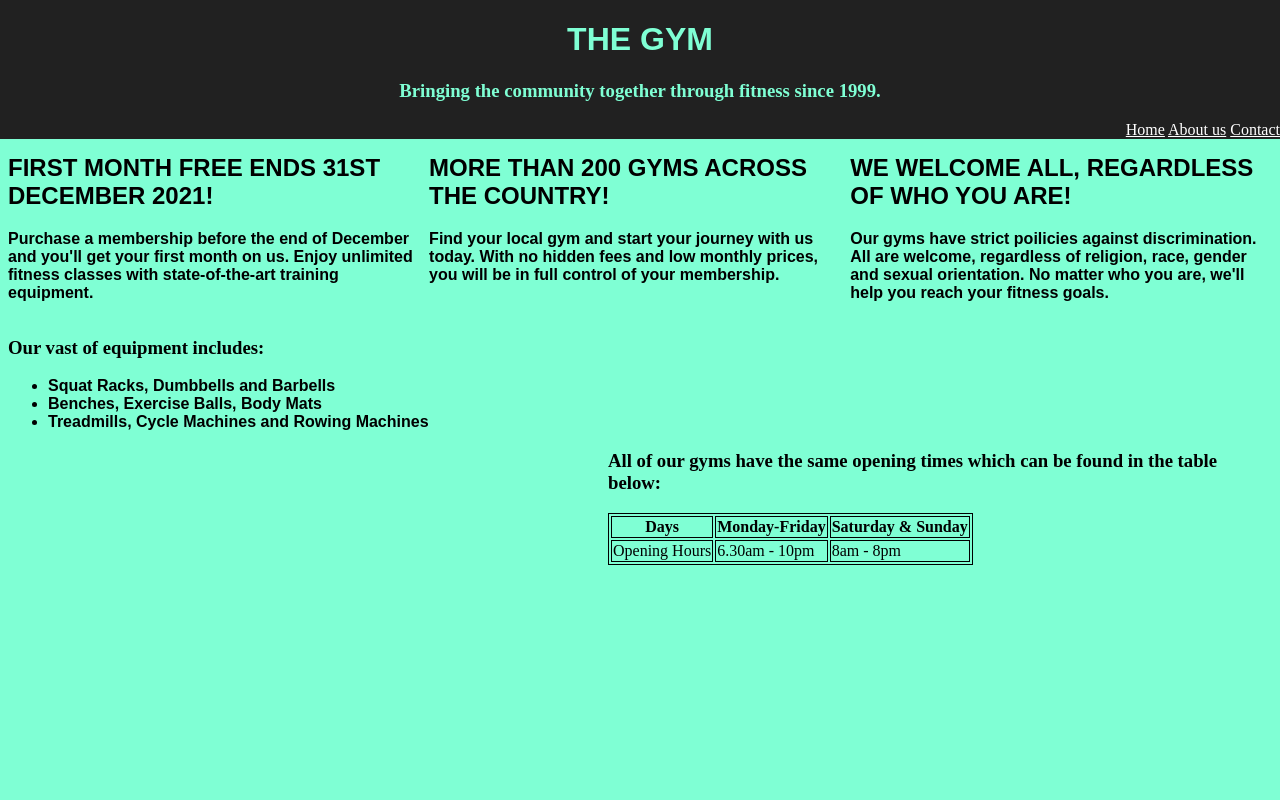
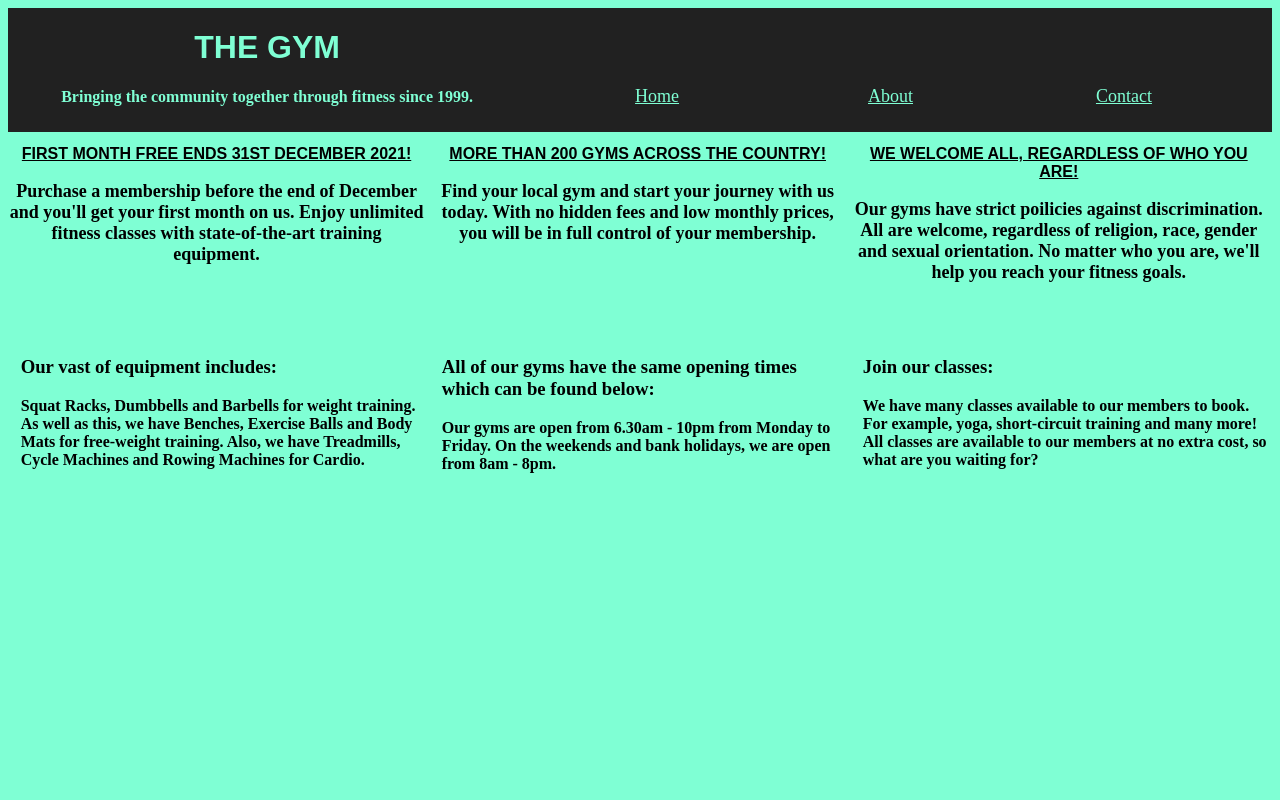
Before and after one commit to Mohamed-Hagabdalla/Portfolio-One, a plain HTML site: page index.html in a window 1280 px wide. Shown: the top 800 px of the page. Drawn offline with Linux system fonts and the light colour scheme.

Commit message:
changed the styling for the home section

```diff
--- a/assets/css/style.css
+++ b/assets/css/style.css
@@ -1,38 +1,74 @@
-.top-header {
+.row {
+    width: 100%;
+    display: block;
+    position:relative;
+    border: 0px solid black;
+}
+
+
+.column_4 {
+    width: 33%;
+    display: inline-block;
+    position:relative;
+    border: 0px solid blue;
     text-align: center;
-    position: absolute;
-    right: 0px;
-    left: 0px;
-    top: 0px;
-    min-height: 50px;
-    z-index: 110;
+    vertical-align: top;
+}
+
+.column_4 p {
+    font-weight: 700;
+    font-size: large;
+}
+
+.column_5 {
+    width: 41%;
+    display: inline-block;
+    position:relative;
+    border: 0px solid blue;
+    text-align: center;
+}
+
+.column_5 h1{
+    font-size: xx-large;
+}
+
+.column_5 h3{
+    font-size: medium;
+}
+
+
+.column_7 {
+    width: 58%;
+    display: inline-block;
+    position:relative;
+    border: 0px solid green;
+}
+
+
+.menu_option  {
+    width: 28%;
+    display: inline-block;
+    position: relative;
+    border: 0px solid red;
+    margin-left: 3.3%;
+    text-align: center;
+    margin-bottom: 25px;
+    margin-top: 10px;
+}
+
+.menu_option a{
+    font-size: large;
+    color: aquamarine;
+}
+
+.header {
     background-color: rgb(33, 33, 33);
     color: aquamarine;
 }
 
-p {
-    font-family: Arial, Helvetica, sans-serif;
-    font-style: normal;
-    font-weight: 700;
-}
-
-.inline {
-    vertical-align: top;
-    display: inline-block;
-    width: 33%;
-}
-
-a {
-    color: white;
-    text-decoration-line: underline;
-}
-
-a:hover {
-    color: aquamarine;
-}
-
-nav {
-    float: right;
+.about_content h2{
+    font-size: medium;
+    text-decoration: underline;
 }
 
 h1 , h2 {
@@ -57,9 +93,22 @@ table, th, td {
 }
 
 .info {
+    display: inline-block;
+    width: 32%;
+    vertical-align: top;
+    margin-left: 1%;
+}
+
+.info p {
+    font-weight: 600;
+}
+
+
+.table_heading {
     margin-left: 600px;
-    width: 50%;
+    margin-bottom: 400px;
 }
+
 .about-us {
     text-align: center;
     position: absolute;
@@ -83,32 +132,35 @@ footer {
     margin-top: 450px;
 }
 
-@media (min-width: 480px) {
-    body {
-        font-size: 1rem;
+@media only screen and (min-width: 320px) and (max-width: 480px) {
+    .column_5 {
+      width: 100%;
+    }
+    .column_7 {
+        width: 100%;
+    }
+    .column_4 {
+        width: 48%;
+        margin-left: 0.6%;
     }
 }
 
-@media (min-width: 768px) {
-    body {
-        font-size: 1rem;
+
+@media only screen and (min-width: 481px) and (max-width: 768px) {
+    .column_5 {
+      width: 40%;
     }
+    .menu{
+        vertical-align: top;
+        margin-top: 47px;
+    }
+    .column_4 {
+        width: 32%;
+        margin-left: 0.6%;
+    }
+
+    .about_content h2{
+        font-size: xx-large;
+    }
+
 }
-
-@media (min-width: 1024px) {
-    body {
-        font-size: 1rem;
-    }
-}
-
-@media (min-width: 1200px) {
-    body {
-        font-size: 1rem;
-    }
-}
-
-@media (min-width: 1201px) {
-    body {
-        font-size: 1rem;
-    }
-}
--- a/index.html
+++ b/index.html
@@ -8,64 +8,58 @@
     <title>The Gym</title>
 </head>
 <body style="background-color: aquamarine;">
-        <div id="home">
-            <header class="top-header">
-                <h1>The Gym</h1>
-                <h3>Bringing the community together through fitness since 1999.</h3>
-                <nav>
-                    <a href="#home">Home</a>
-                    <a href="#about-us">About us</a>
-                    <a href="#contact">Contact</a>
-                </nav>
-            </header>
+    <div class="row header" id="home">
+        <div class="column_5">
+            <h1>The Gym</h1>
+            <h3>Bringing the community together through fitness since 1999.</h3>
         </div>
+        <div class="column_7 menu">
+            <div class="menu_option">
+                <a href="#Home">Home</a>
+            </div>
+            <div class="menu_option">
+                <a href="#About-us">About</a>
+            </div>
+            <div class="menu_option">
+                <a href="#Contact">Contact</a>
+            </div>
+        </div>
+
+   </div>
+    <div class="row">
+       <div class="column_4 about_content">
+        <h2>First month free ends 31st December 2021!</h2>
+        <p>Purchase a membership before the end of December and you'll get your first month on us. Enjoy unlimited fitness classes with state-of-the-art training equipment.</p>
+
+    </div>
+       <div class="column_4 about_content">
+        <h2>More than 200 gyms across the country!</h2>
+        <p>Find your local gym and start your journey with us today. With no hidden fees and low monthly prices, you will be in full control of your membership.</p>
+
+    </div>
+
+    <div class="column_4 about_content">
+        <h2>We Welcome All, regardless of who you are!</h2>
+        <p>Our gyms have strict poilicies against discrimination. All are welcome, regardless of religion, race, gender and sexual orientation. No matter who you are, we'll help you reach your fitness goals.</p>
+       </div>
+   </div>
             <br>
             <br>
-            <br>
-            <br>
-            <br>
-            <br>
-            <br>
-    <div class="inline">
-        <h2>First month free ends 31st December 2021!</h2>
-        <p>Purchase a membership before the end of December and you'll get your first month on us. Enjoy unlimited fitness classes with state-of-the-art training equipment.</p>
-    </div>
 
-    <div class="inline">
-        <h2>More than 200 gyms across the country!</h2>
-        <p>Find your local gym and start your journey with us today. With no hidden fees and low monthly prices, you will be in full control of your membership.</p>
-    </div>
-
-    <div class="inline">
-        <h2>We Welcome All, regardless of who you are!</h2>
-        <p>Our gyms have strict poilicies against discrimination. All are welcome, regardless of religion, race, gender and sexual orientation. No matter who you are, we'll help you reach your fitness goals.</p>
-    </div>
-
-    <div>
+    <div class="info">
         <h3>Our vast of equipment includes:</h3>
-        <ul>
-            <li>Squat Racks, Dumbbells and Barbells</li>
-            <li>Benches, Exercise Balls, Body Mats</li>
-            <li>Treadmills, Cycle Machines and Rowing Machines</li>
-        </ul>
+        <p>Squat Racks, Dumbbells and Barbells for weight training. As well as this, we have Benches, Exercise Balls and Body Mats for free-weight training. Also, we have Treadmills, Cycle Machines and Rowing Machines for Cardio.</p>
     </div>
 
     <div class="info">
-        <h3>All of our gyms have the same opening times which can be found in the table below:</h3>
-        <table>
-            <tr>
-                <th>Days</th>
-                <th>Monday-Friday</th>
-                <th>Saturday & Sunday</th>
-            </tr>
-            <tr>
-                <td>Opening Hours</td>
-                <td>6.30am - 10pm</td>
-                <td>8am - 8pm</td>
-            </tr>
-        </table>
+        <h3>All of our gyms have the same opening times which can be found below:</h3>
+        <p>Our gyms are open from 6.30am - 10pm from Monday to Friday. On the weekends and bank holidays, we are open from 8am - 8pm.</p>
     </div>
-            <br>
+
+        <div class="info">
+            <h3>Join our classes:</h3>
+            <p>We have many classes available to our members to book. For example, yoga, short-circuit training and many more! All classes are available to our members at no extra cost, so what are you waiting for?</p>
+        </div>
             <br>
         <div id="about-us" class="about-us">
             <br>
@@ -96,7 +90,7 @@
         <div id="contact">
             <form action="https://formdump.codeinstitute.net" method="post">
                 <fieldset>
-                <legend>User Details:</legend>
+                <legend>Your Name:</legend>
                 <label for="fname">First Name:</label>
                 <input id="fname" type="text" name="fname" placeholder="Enter First Name" size="30" required>
 
```
Also changed, not shown: assets/css/style2.css (deleted, +0 -99 lines), index2.html (deleted, +0 -42 lines).
